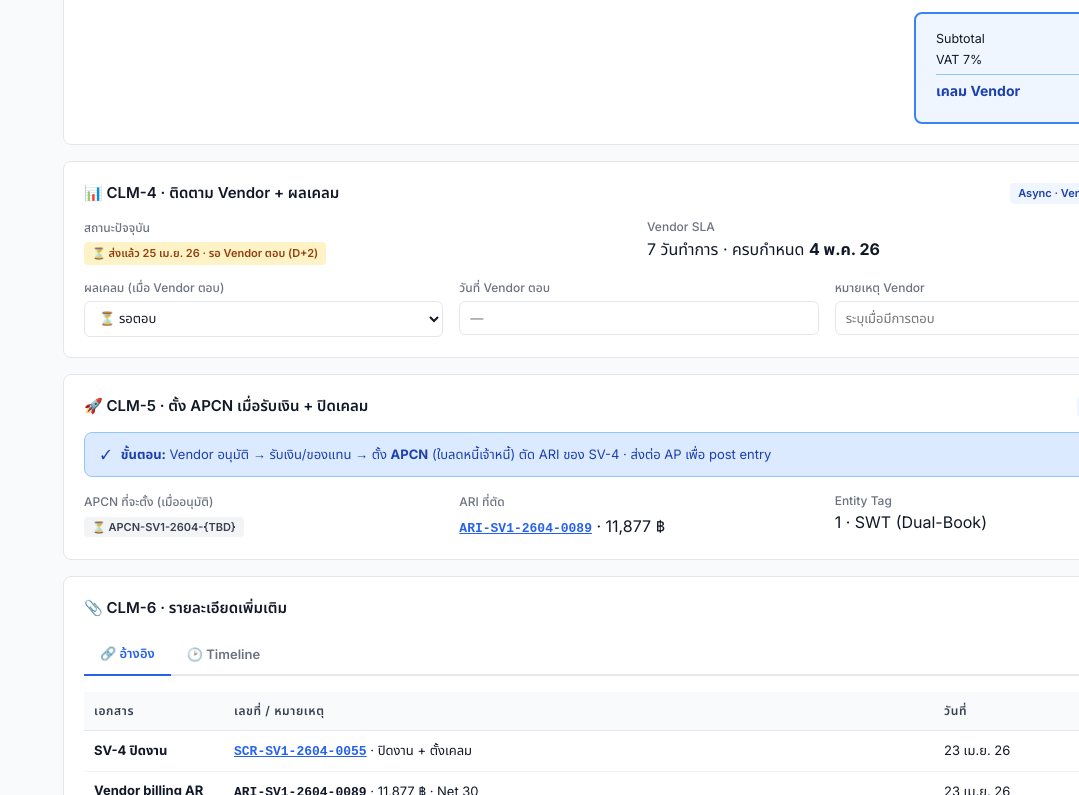
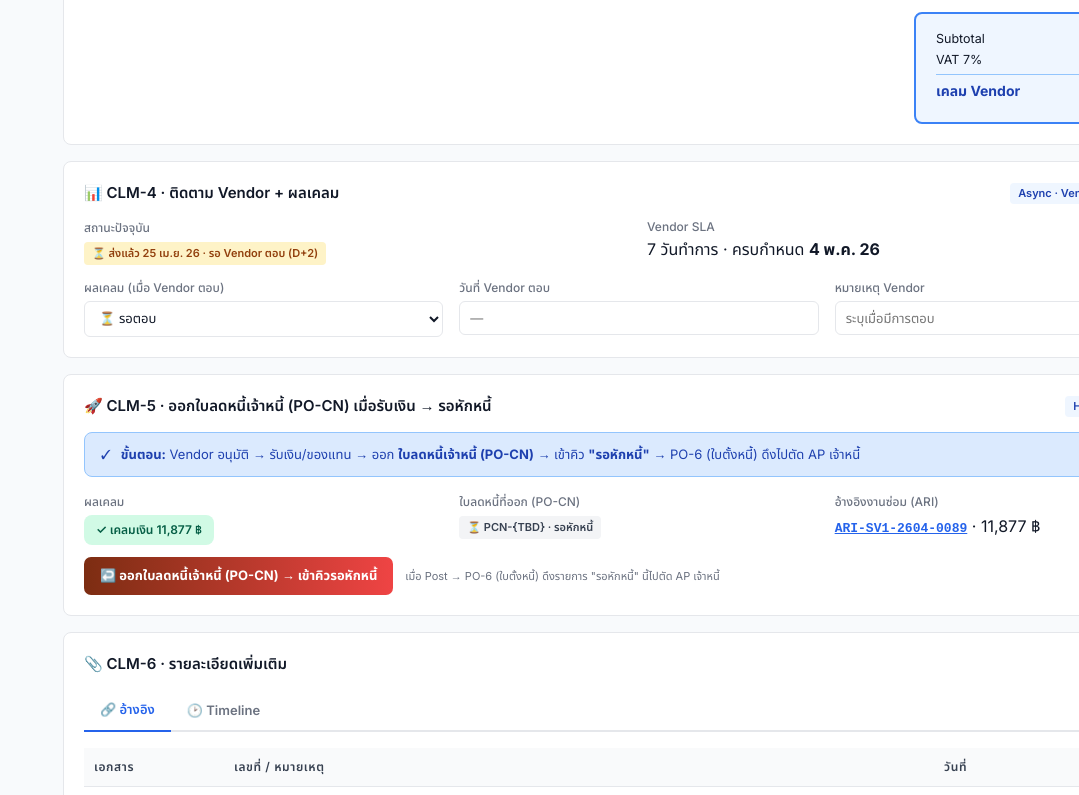
Before and after one commit to ArmPeerapat2/sangwijit-erp-mockup, a plain HTML site: page clm-vendor-claim-mockup.html in a window 1280 px wide. Shown: the part 1624-2419 px from the top of the page, without its empty margins (201-1280 px from the left). Drawn offline with Linux system fonts and the light colour scheme.

Commit message:
feat(clm↔po-cn): เชื่อม CLM เคลม → ออกใบลดหนี้ (PO-CN) → รอหักหนี้ → PO-6
- CLM-5: ตั้ง APCN → ออกใบลดหนี้เจ้าหนี้ (PO-CN) + ปุ่มลิงก์ + สถานะ 'รอหักหนี้' · step6 pill อัปเดต
- PO-CN: + pill 'รอหักหนี้ (PO-6 ดึงไปตัด)' + อ้างอิงกลับ CLM ในแท็บอ้างอิง
- ปิด chain [4] เคลม: CLM → PO-CN → PO-6 ตามคอนเซป AP Reduction

Co-Authored-By: Claude Opus 4.8 (1M context) <noreply@anthropic.com>

```diff
--- a/clm-vendor-claim-mockup.html
+++ b/clm-vendor-claim-mockup.html
@@ -145,7 +145,7 @@ td{padding:10px;border-bottom:1px solid #F3F4F6;color:#111827;vertical-align:top
   <span class="status-pill active">3. รอ Vendor ตอบ (ปัจจุบัน)</span>
   <span class="status-pill">4. Vendor อนุมัติ/ปฏิเสธ</span>
   <span class="status-pill">5. รับเงิน/ของแทน</span>
-  <span class="status-pill">6. ตั้ง APCN + ปิดเคลม</span>
+  <span class="status-pill">6. ออกใบลดหนี้ (PO-CN) → รอหักหนี้</span>
 </div>
 
 <!-- Row 2: Customer (SL-4 compact pattern) + Doc extras -->
@@ -333,16 +333,20 @@ td{padding:10px;border-bottom:1px solid #F3F4F6;color:#111827;vertical-align:top
   </div>
 </div>
 
-<!-- CLM-5: Settlement → APCN -->
+<!-- CLM-5: Settlement → ใบลดหนี้เจ้าหนี้ (PO-CN) → รอหักหนี้ -->
 <div class="section-card">
-  <div class="section-title">🚀 CLM-5 · ตั้ง APCN เมื่อรับเงิน + ปิดเคลม <span class="tag">Hand-off → ฝ่าย AP</span></div>
+  <div class="section-title">🚀 CLM-5 · ออกใบลดหนี้เจ้าหนี้ (PO-CN) เมื่อรับเงิน → รอหักหนี้ <span class="tag">Hand-off → AP / บัญชี</span></div>
   <div class="alert alert-info" style="margin-top:0">
-    ✓ <div><strong>ขั้นตอน:</strong> Vendor อนุมัติ → รับเงิน/ของแทน → ตั้ง <strong>APCN</strong> (ใบลดหนี้เจ้าหนี้) ตัด ARI ของ SV-4 · ส่งต่อ AP เพื่อ post entry</div>
+    ✓ <div><strong>ขั้นตอน:</strong> Vendor อนุมัติ → รับเงิน/ของแทน → ออก <strong>ใบลดหนี้เจ้าหนี้ (PO-CN)</strong> → เข้าคิว <strong>"รอหักหนี้"</strong> → PO-6 (ใบตั้งหนี้) ดึงไปตัด AP เจ้าหนี้</div>
   </div>
   <div class="form-grid">
-    <div class="field"><label>APCN ที่จะตั้ง (เมื่ออนุมัติ)</label><div class="value"><span class="chip chip-gray">⏳ APCN-SV1-2604-{TBD}</span></div></div>
-    <div class="field"><label>ARI ที่ตัด</label><div class="value"><a href="sv4-service-close-mockup.html" style="color:#2563EB;font-family:monospace;font-weight:700">ARI-SV1-2604-0089</a> · 11,877 ฿</div></div>
-    <div class="field"><label>Entity Tag</label><div class="value">1 · SWT (Dual-Book)</div></div>
+    <div class="field"><label>ผลเคลม</label><div class="value"><span style="display:inline-block;padding:6px 12px;border-radius:8px;background:#D1FAE5;color:#065F46;font-size:12px;font-weight:600">✓ เคลมเงิน 11,877 ฿</span></div></div>
+    <div class="field"><label>ใบลดหนี้ที่ออก (PO-CN)</label><div class="value"><span class="chip chip-gray">⏳ PCN-{TBD} · รอหักหนี้</span></div></div>
+    <div class="field"><label>อ้างอิงงานซ่อม (ARI)</label><div class="value"><a href="sv4-service-close-mockup.html" style="color:#2563EB;font-family:monospace;font-weight:700">ARI-SV1-2604-0089</a> · 11,877 ฿</div></div>
+  </div>
+  <div style="margin-top:12px;display:flex;align-items:center;gap:12px;flex-wrap:wrap">
+    <a href="po-cn-credit-note-mockup.html" style="display:inline-flex;align-items:center;gap:6px;padding:9px 16px;background:linear-gradient(90deg,#7C2D12,#EF4444);color:#fff;border-radius:7px;font-size:13px;font-weight:700;text-decoration:none">↩️ ออกใบลดหนี้เจ้าหนี้ (PO-CN) → เข้าคิวรอหักหนี้</a>
+    <span style="font-size:11px;color:#6B7280">เมื่อ Post → PO-6 (ใบตั้งหนี้) ดึงรายการ "รอหักหนี้" นี้ไปตัด AP เจ้าหนี้</span>
   </div>
 </div>
 
```
Also changed, not shown: po-cn-credit-note-mockup.html (+2 -0 lines).
